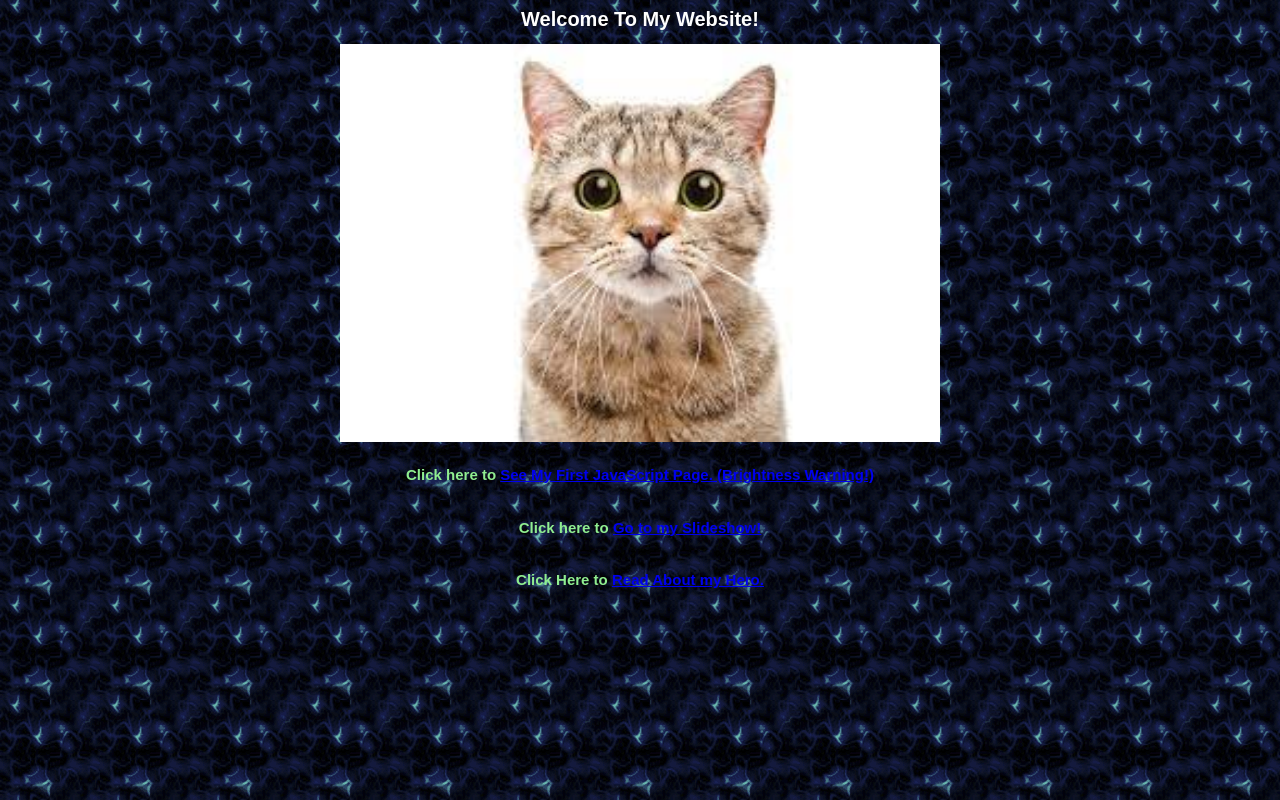
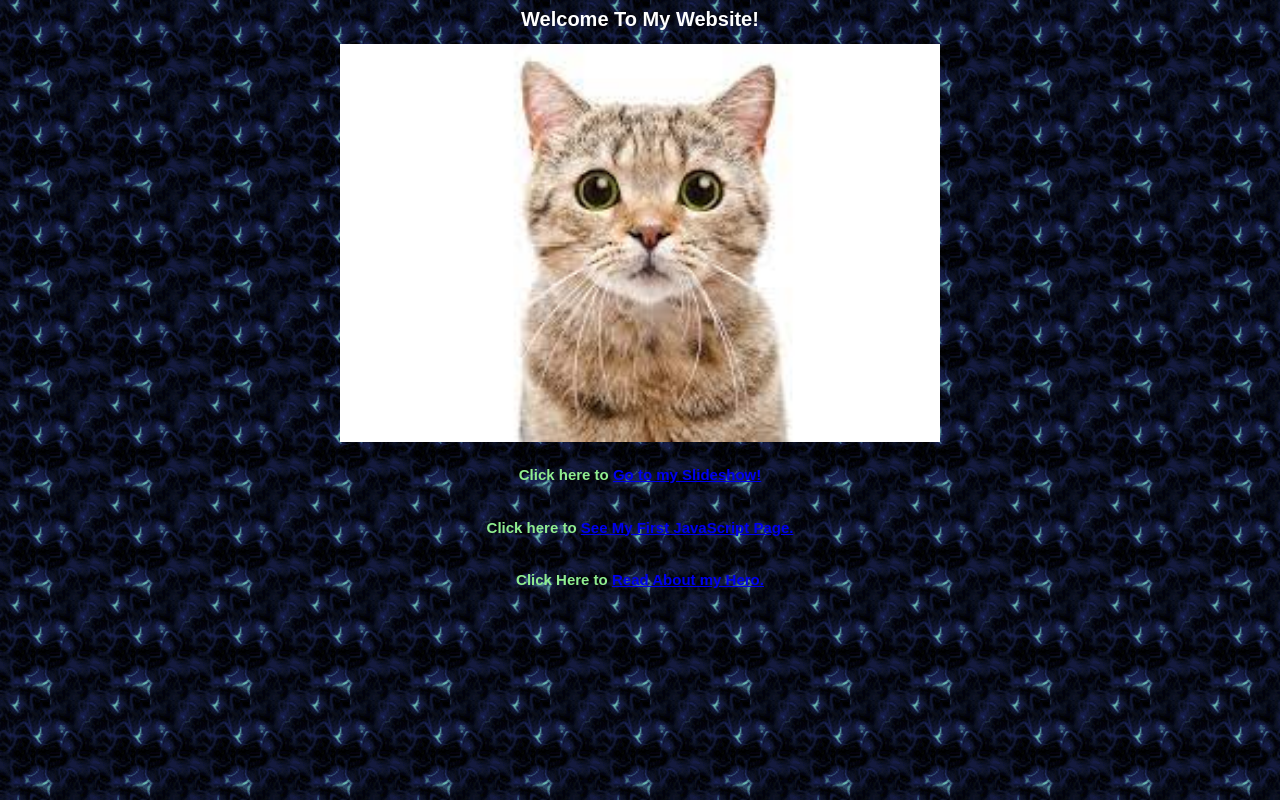
Before and after one commit to p2urbanc25/website, a plain HTML site: page index.html in a window 1280 px wide. Drawn offline with Linux system fonts and the light colour scheme.

Commit message:
Add files via upload

```diff
--- a/index.html
+++ b/index.html
@@ -16,10 +16,11 @@
 
 <font color="lightgreen" face="Arial" size="1">
 
-<h2>Click here to <a href="javaScript.html"> See My First JavaScript Page. (Brightness Warning!)</a></h2>
-<br/>
 <h2>Click here to <a href="slideshow.html"> Go to my Slideshow! </a></h2>
 <br/>
+<h2>Click here to <a href="javaScript.html"> See My First JavaScript Page.</a></h2>
+<br/>
+
 
 <h2>Click Here to <a href="hero.html"> Read About my Hero.</a></h2>
 
```
